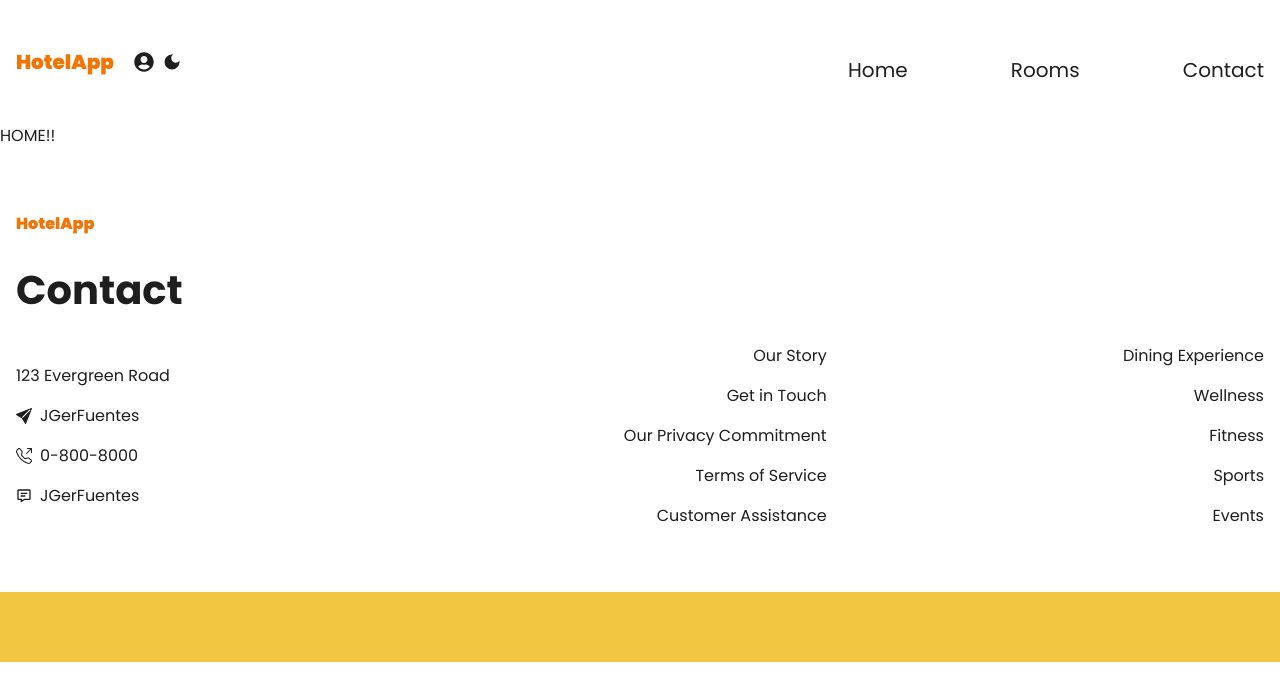
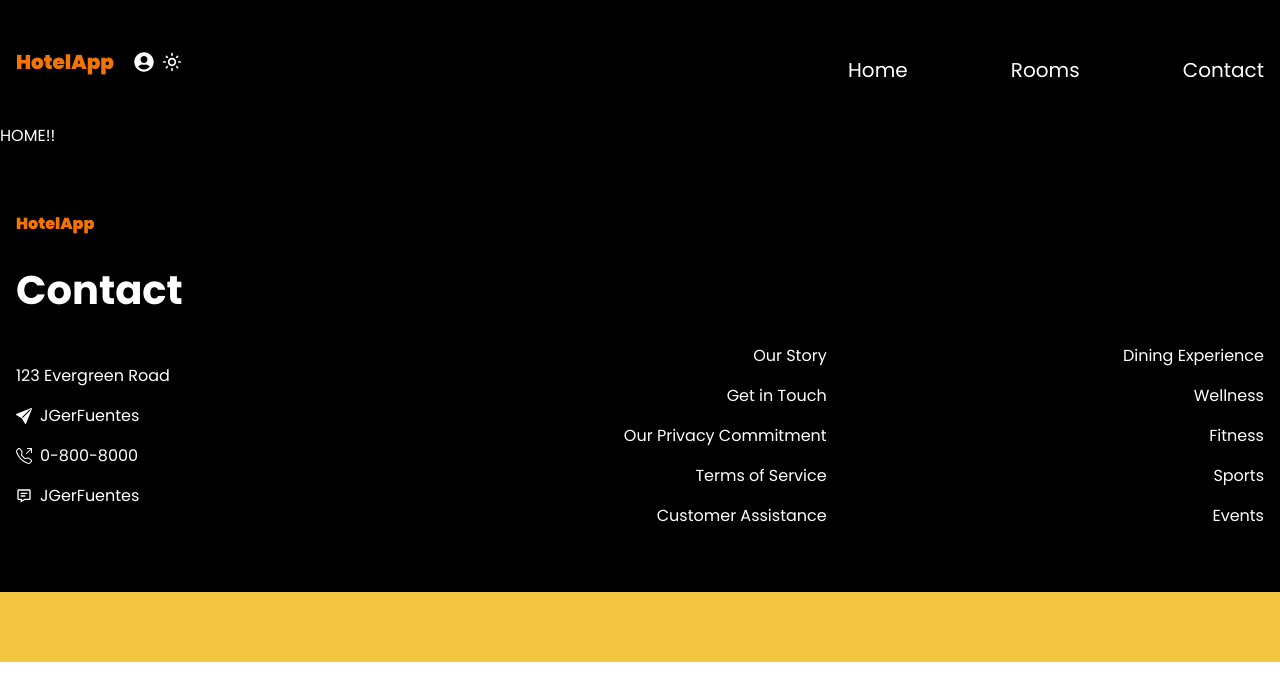
Before and after one commit to JGerFuentes/hotel-management-app, a Next.js app: page / in a window 1280 px wide. Both pictures are taken after a click on the icon 171 px from the left and 62 px from the top of the page. Shown: the top 700 px of the page. Built offline with nearby package versions, Linux system fonts and the light colour scheme.

Commit message:
Implementing the useState hook to set and handle the darkMode/lightMode.

```diff
--- a/src/components/Header/Header.tsx
+++ b/src/components/Header/Header.tsx
@@ -1,8 +1,15 @@
-import Link from 'next/link'
-import { FaUserCircle } from 'react-icons/fa'
-import { MdDarkMode } from 'react-icons/md'
+"use client"; //In order to not have erros while using the "useContex" hook.
+
+import { useContext } from 'react';
+import { FaUserCircle } from 'react-icons/fa';
+import { MdDarkMode, MdOutlineLightMode } from 'react-icons/md';
+
+import Link from 'next/link';
+import ThemeContext from '@/context/themeContext';
 
 const Header = () => {
+    const { darkTheme, setDarkTheme } = useContext(ThemeContext);
+
     return (
         <header className="py-10 px-4 container mx-auto text-xl flex flex-wrap md:flex-nowrap items-center justify-between">
             <div className="flex items-center w-full md:w-2/3">
@@ -12,12 +19,28 @@
                 <ul className='flex items-center ml-5'>
                     <li className='flex items-center'>
                         <Link href="/auth">
-                            <FaUserCircle className='cursor-pointer'/>
+                            <FaUserCircle className='cursor-pointer' />
                         </Link>
                     </li>
 
                     <li className='ml-2'>
-                        <MdDarkMode className='cursor-pointer'/>
+                        {darkTheme ? (
+                            <MdOutlineLightMode
+                            className='cursor-pointer'
+                            onClick={() => {
+                                setDarkTheme(false);
+                                localStorage.removeItem("hotel-theme");
+                            }}
+                            />
+                        ) : (
+                            <MdDarkMode
+                            className='cursor-pointer'
+                            onClick={() => {
+                                setDarkTheme(true);
+                                localStorage.setItem("hotel-theme", "true");
+                            }}
+                            />
+                        )}
                     </li>
                 </ul>
             </div>
@@ -45,4 +68,4 @@
     )
 }
 
-export default Header
+export default Header;
```
